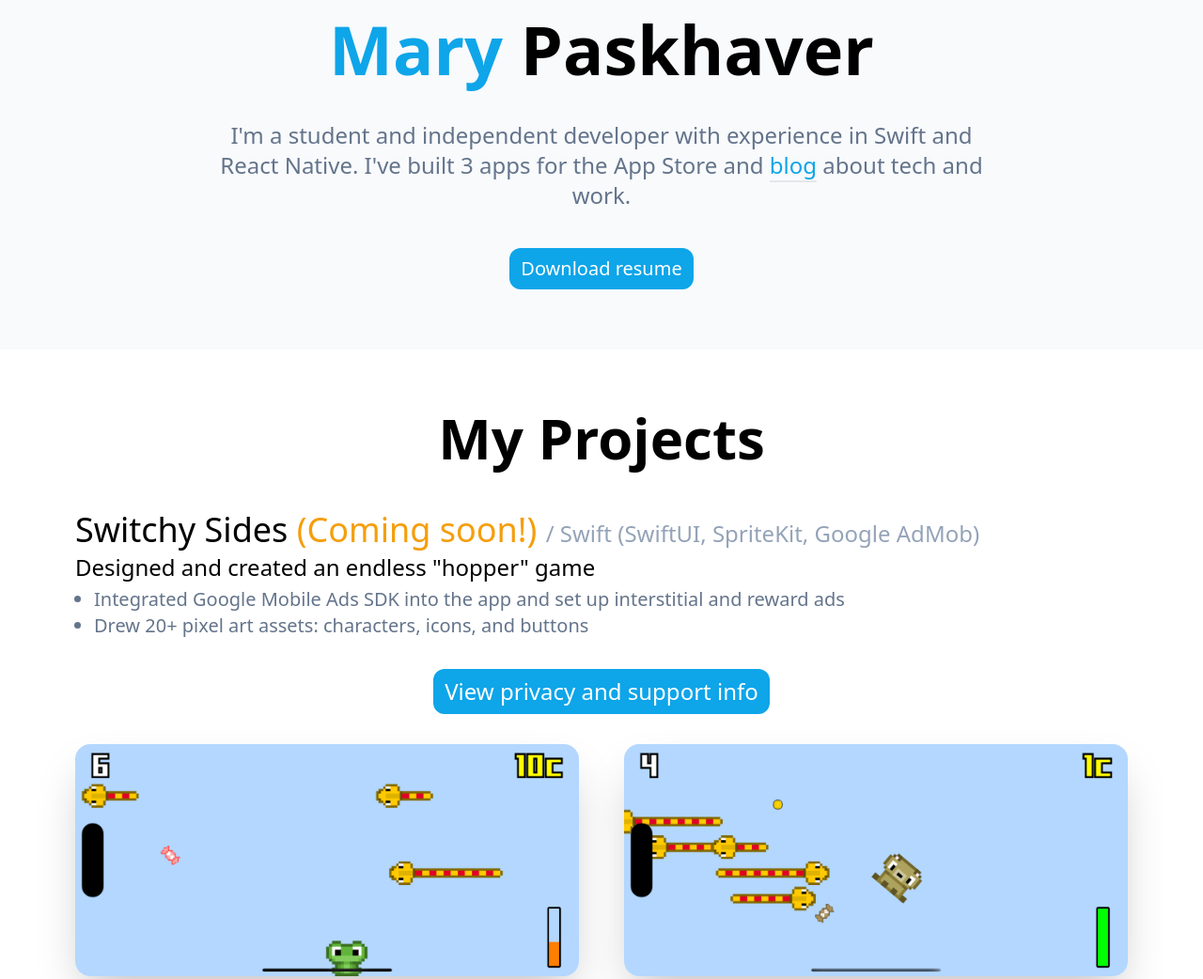
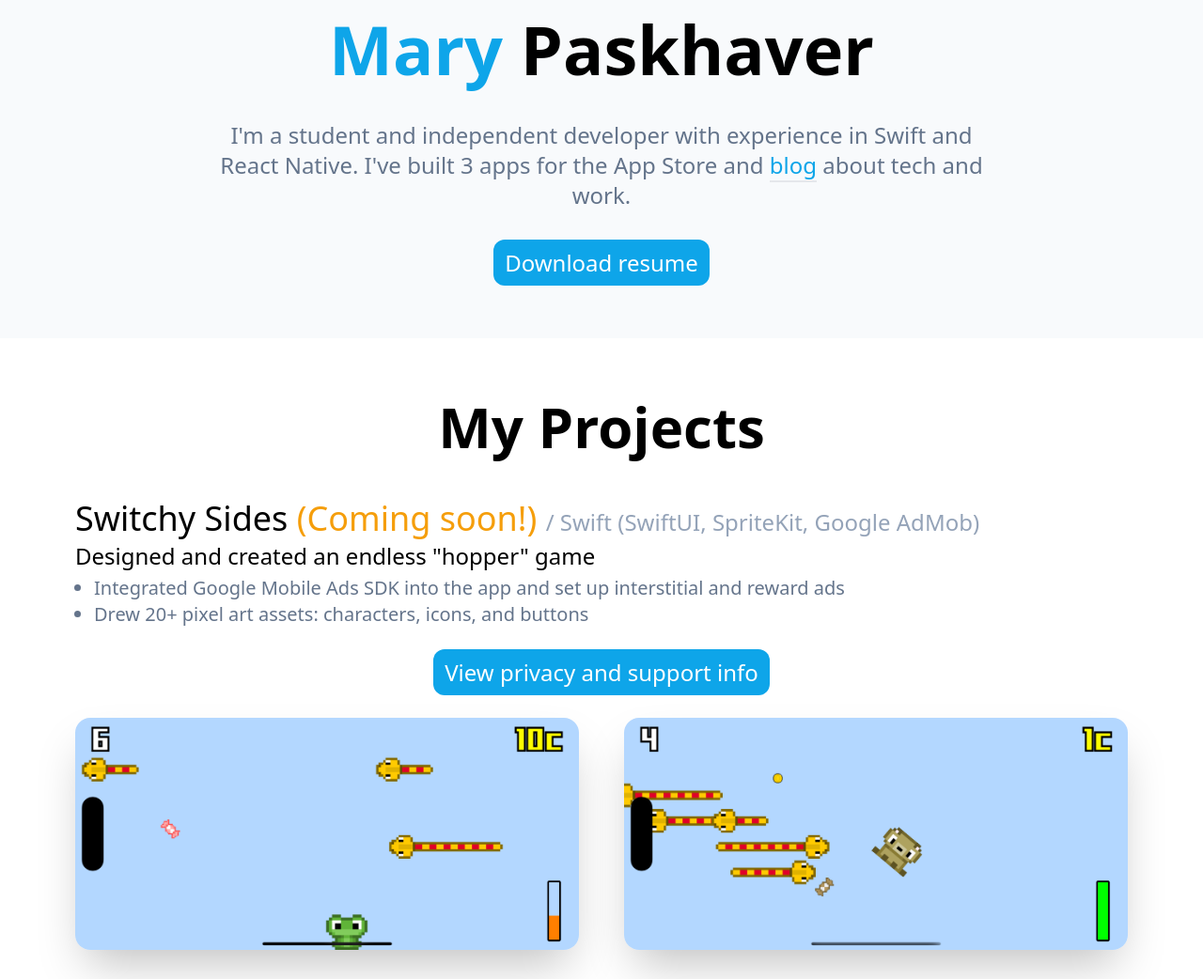
Before and after one commit to marypaskhaver/marypaskhaver.github.io, a website: page index.html in a window 1280 px wide. Shown: the part 384-1426 px from the top of the page at 94% size. Drawn offline with Linux system fonts and the light colour scheme.

Commit message:
Fix buttons: clicking backgrounds now redirects user

```diff
--- a/index.html
+++ b/index.html
@@ -76,13 +76,14 @@
             >
             about tech and work.
           </p>
-          <button
-            class="bg-sky-500 hover:bg-sky-600 py-2 px-3 rounded-xl text-xl text-white mt-10"
-          >
-            <a href="/public/resume.pdf" download="Mary Paskhaver Resume"
+          <div class="mt-10">
+            <a
+              class="bg-sky-500 hover:bg-sky-600 py-2 px-3 rounded-xl text-2xl text-white"
+              href="/public/resume.pdf"
+              download="Mary Paskhaver Resume"
               >Download resume</a
             >
-          </button>
+          </div>
         </div>
       </div>
     </div>
@@ -113,13 +114,12 @@
           </ul>
 
           <div class="w-fit mx-auto my-8">
-            <button
+            <a
               class="bg-sky-500 hover:bg-sky-600 py-2 px-3 rounded-xl text-2xl text-white"
+              href="https://marypaskhaver.github.io/Switchy-Sides-Website/"
             >
-              <a href="https://marypaskhaver.github.io/Switchy-Sides-Website/">
               View privacy and support info
             </a>
-            </button>
           </div>
 
           <div class="grid sm:grid-cols-1 md:grid-cols-2 lg:grid-cols-2 gap-12">
@@ -248,16 +248,15 @@
           </div>
 
           <div class="w-fit mx-auto my-8">
-            <button
+            <a
               class="bg-sky-500 hover:bg-sky-600 py-2 px-3 rounded-xl text-2xl text-white"
+              href="https://github.com/marypaskhaver/Sokoban"
             >
-              <a href="https://github.com/marypaskhaver/Sokoban">
               View on GitHub
               <span class="pl-2"
                 ><i class="fab fa-github" aria-hidden="true"></i
               ></span>
             </a>
-            </button>
           </div>
 
           <div class="grid sm:grid-cols-1 md:grid-cols-2 lg:grid-cols-4 gap-12">
```
Lines whose indentation alone changed are shown as unchanged.
